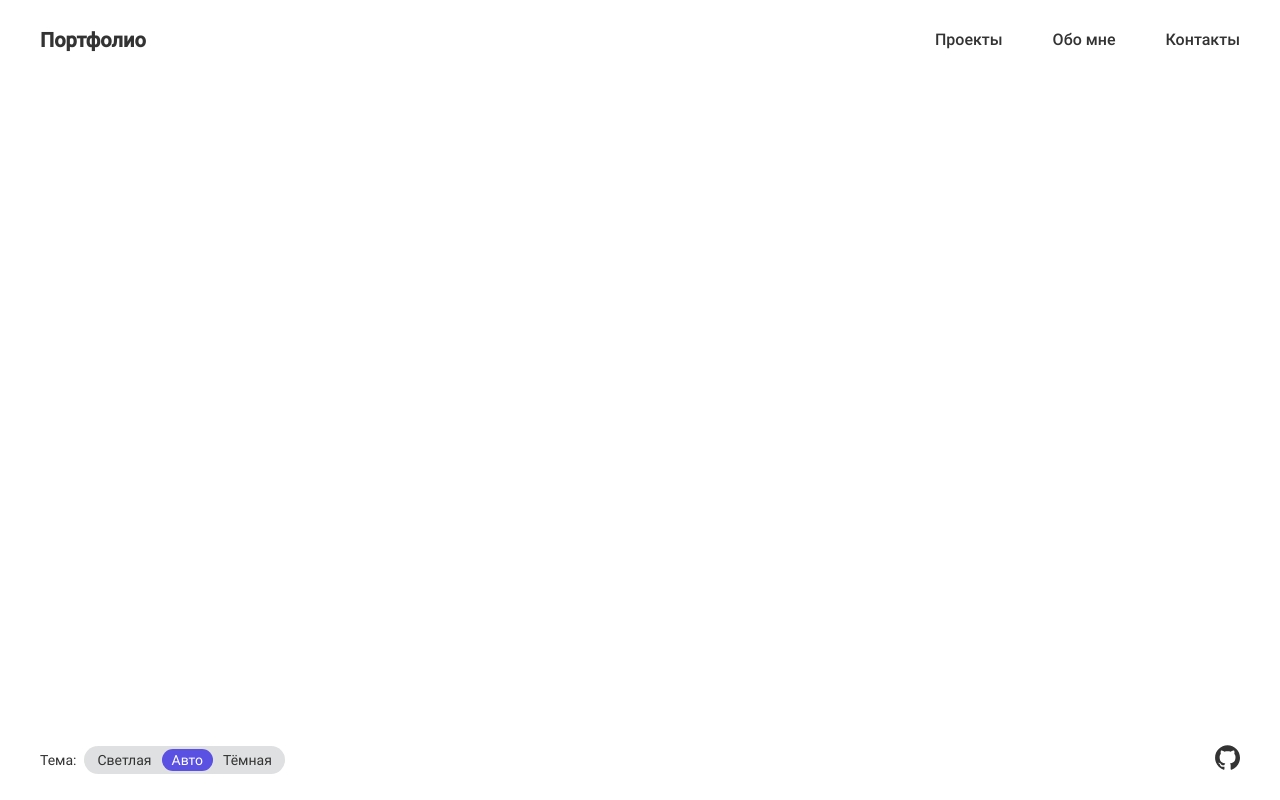
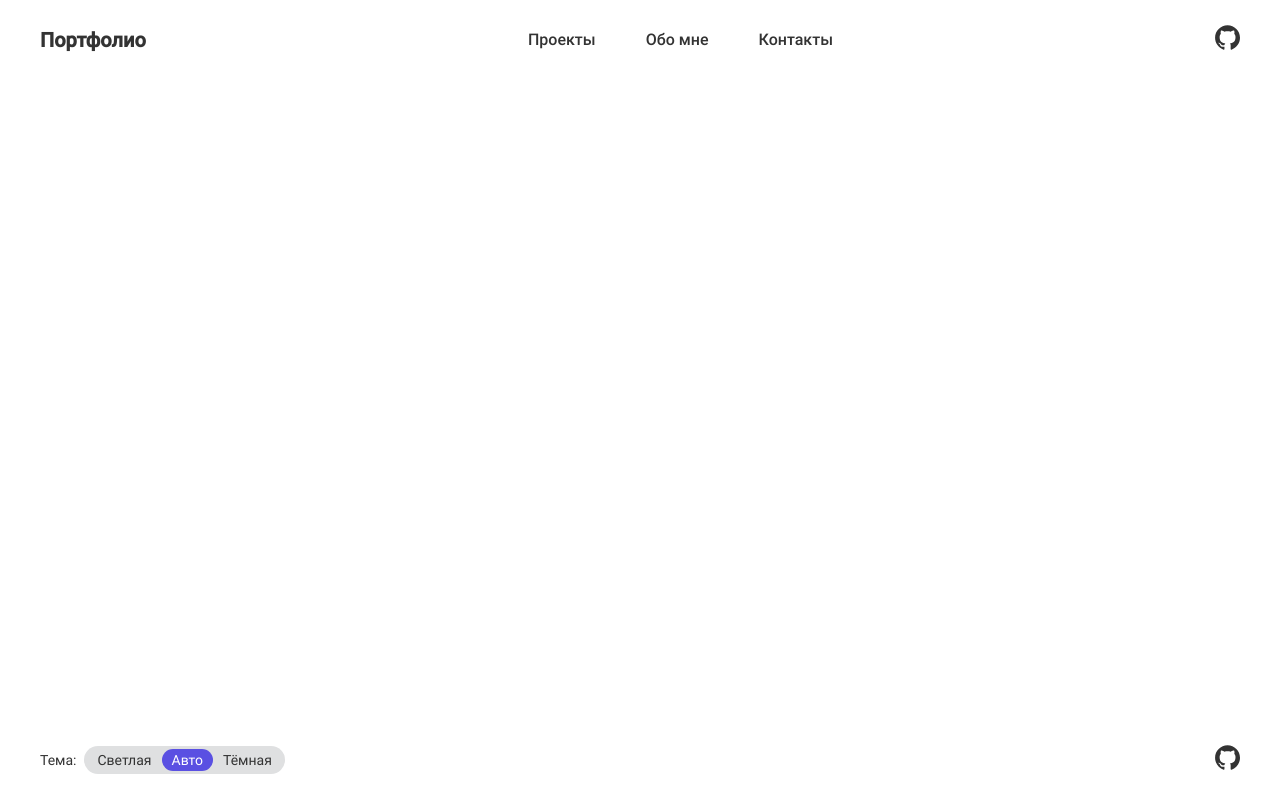
Before and after one commit to Konokhov/portfolio, a React (Vite) app: page / in a window 1280 px wide. Built offline with nearby package versions, Linux system fonts and the light colour scheme.

Commit message:
Добавляет компонент Social в header

```diff
--- a/src/components/header/index.tsx
+++ b/src/components/header/index.tsx
@@ -3,6 +3,7 @@ import Logo from '@components/logo';
 import Navbar from '@components/navbar';
 import MenuIcon from '@components/menu-icon';
 import HeaderLayout from '@components/heder-layout';
+import Social from '@components/social';
 import styles from './style.module.scss';
 
 function Header() {
@@ -13,6 +14,11 @@ function Header() {
         <HeaderLayout>
           <Navbar />
         </HeaderLayout>
+        <HeaderLayout>
+          <Social>
+            <Social.Github />
+          </Social>
+        </HeaderLayout>
         <MenuIcon />
       </Container>
     </header>
```
